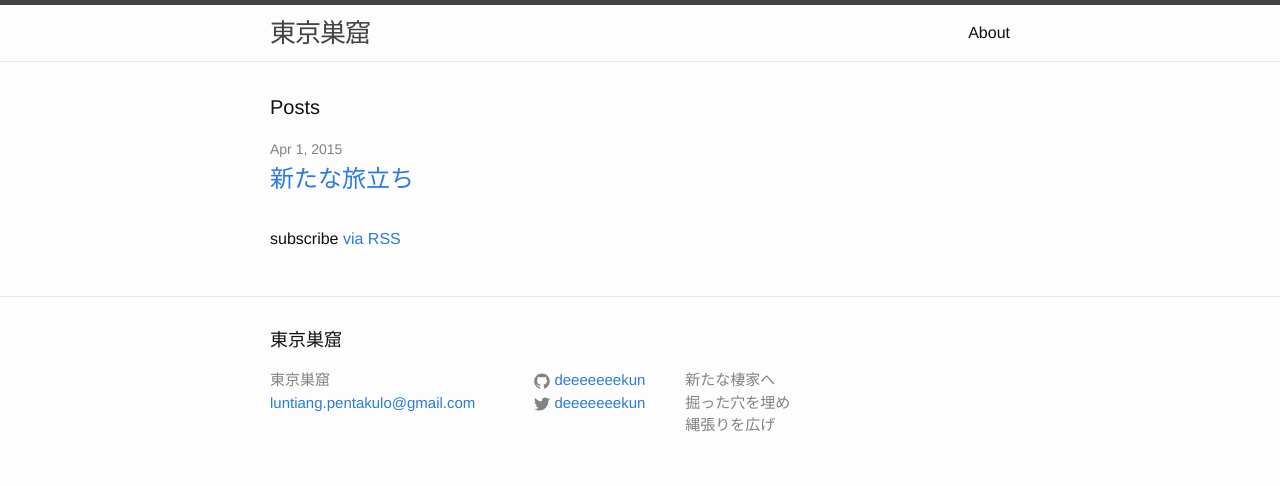
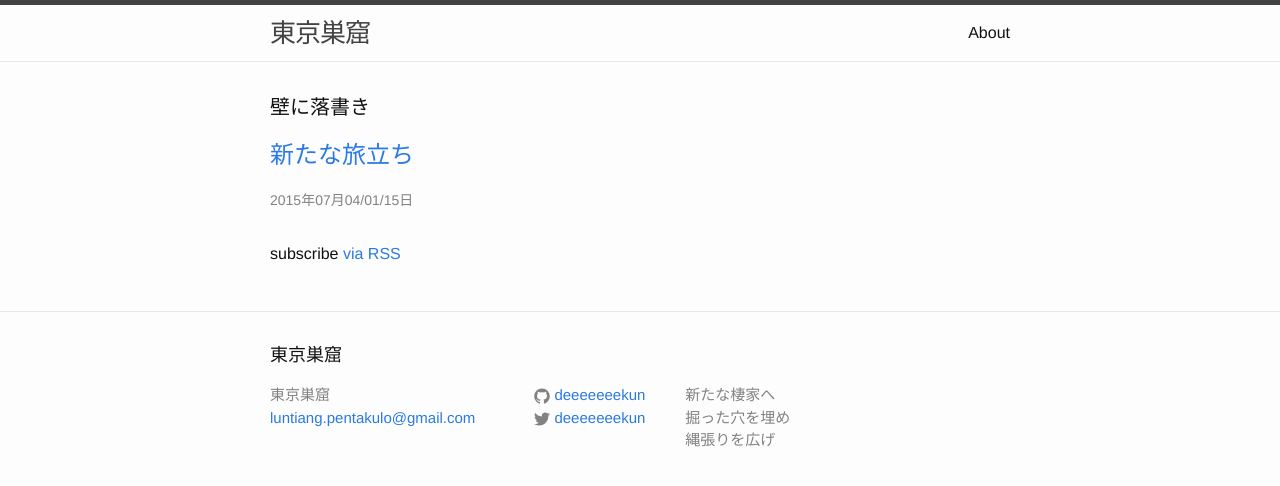
Before and after one commit to davidgenesiscruz/deeeeeeekun.github.io, a Jekyll site: the page built from index.html, in a window 1280 px wide. Shown: the top 486 px of the page. Built offline with Jekyll 4.4.1, drawn with Linux system fonts in a browser that asks for light colours.

Commit message:
index edit

```diff
--- a/index.html
+++ b/index.html
@@ -4,16 +4,15 @@ layout: default
 
 <div class="home">
 
-  <h1 class="page-heading">Posts</h1>
+  <h1 class="page-heading">壁に落書き</h1>
 
   <ul class="post-list">
     {% for post in site.posts %}
       <li>
-        <span class="post-meta">{{ post.date | date: "%b %-d, %Y" }}</span>
-
         <h2>
           <a class="post-link" href="{{ post.url | prepend: site.baseurl }}">{{ post.title }}</a>
         </h2>
+        <span class="post-meta">{{ post.date | date: "%Y年%M月%D日" }}</span>
       </li>
     {% endfor %}
   </ul>
```
